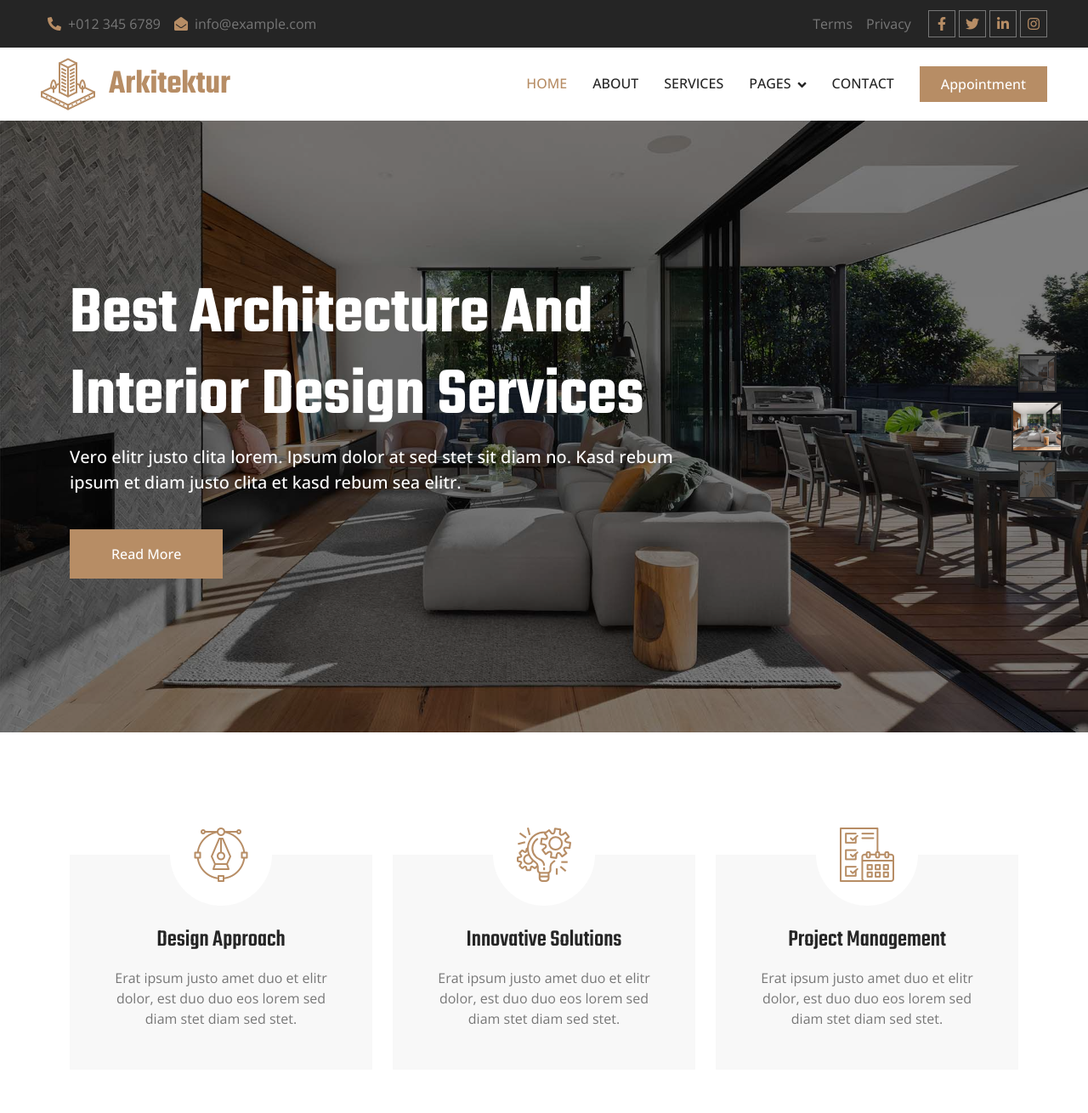
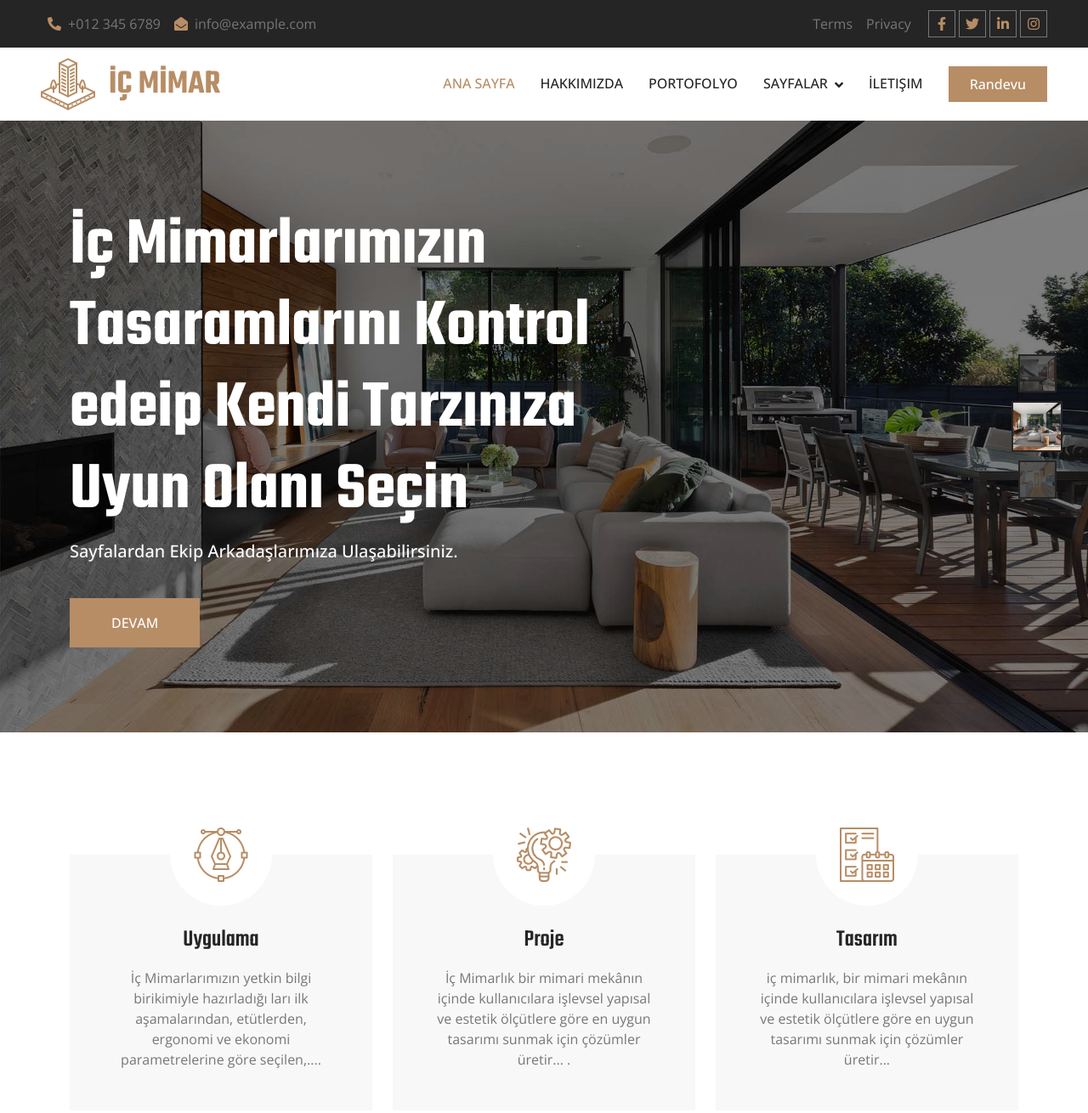
Before and after one commit to rahimeay/mimar.loc, a plain HTML site: page index.html in a window 1280 px wide. Shown: the top 1310 px of the page at 85% size. Drawn offline with nearby package versions, Linux system fonts and the light colour scheme.

Commit message:
menü türkçeleştirildi

```diff
--- a/index.html
+++ b/index.html
@@ -70,30 +70,30 @@
     <!-- Navbar Start -->
     <nav class="navbar navbar-expand-lg bg-white navbar-light sticky-top py-lg-0 px-lg-5 wow fadeIn" data-wow-delay="0.1s">
         <a href="index.html" class="navbar-brand ms-4 ms-lg-0">
-            <h1 class="text-primary m-0"><img class="me-3" src="img/icons/icon-1.png" alt="Icon">Arkitektur</h1>
+            <h1 class="text-primary m-0"><img class="me-3" src="img/icons/icon-1.png" alt="Icon">İÇ MİMAR</h1>
         </a>
         <button type="button" class="navbar-toggler me-4" data-bs-toggle="collapse" data-bs-target="#navbarCollapse">
             <span class="navbar-toggler-icon"></span>
         </button>
         <div class="collapse navbar-collapse" id="navbarCollapse">
             <div class="navbar-nav ms-auto p-4 p-lg-0">
-                <a href="index.html" class="nav-item nav-link active">Home</a>
-                <a href="about.html" class="nav-item nav-link">About</a>
-                <a href="service.html" class="nav-item nav-link">Services</a>
+                <a href="index.html" class="nav-item nav-link active">Ana Sayfa</a>
+                <a href="about.html" class="nav-item nav-link">Hakkımızda</a>
+                <a href="service.html" class="nav-item nav-link">Portofolyo</a>
                 <div class="nav-item dropdown">
-                    <a href="#" class="nav-link dropdown-toggle" data-bs-toggle="dropdown">Pages</a>
+                    <a href="#" class="nav-link dropdown-toggle" data-bs-toggle="dropdown">Sayfalar</a>
                     <div class="dropdown-menu border-0 m-0">
-                        <a href="feature.html" class="dropdown-item">Our Features</a>
-                        <a href="project.html" class="dropdown-item">Our Projects</a>
-                        <a href="team.html" class="dropdown-item">Team Members</a>
-                        <a href="appointment.html" class="dropdown-item">Appointment</a>
-                        <a href="testimonial.html" class="dropdown-item">Testimonial</a>
-                        <a href="404.html" class="dropdown-item">404 Page</a>
+                        <a href="feature.html" class="dropdown-item">Özelliklerimiz</a>
+                        <a href="project.html" class="dropdown-item">Projelerimiz</a>
+                        <a href="team.html" class="dropdown-item">Ekip Üyeleri</a>
+                        <a href="appointment.html" class="dropdown-item"></a>
+                        <a href="testimonial.html" class="dropdown-item"></a>
+                        <a href="404.html" class="dropdown-item"></a>
                     </div>
                 </div>
-                <a href="contact.html" class="nav-item nav-link">Contact</a>
+                <a href="contact.html" class="nav-item nav-link">İletişim</a>
             </div>
-            <a href="" class="btn btn-primary py-2 px-4 d-none d-lg-block">Appointment</a>
+            <a href="" class="btn btn-primary py-2 px-4 d-none d-lg-block">Randevu</a>
         </div>
     </nav>
     <!-- Navbar End -->
@@ -108,9 +108,9 @@
                     <div class="container">
                         <div class="row justify-content-start">
                             <div class="col-10 col-lg-8">
-                                <h1 class="display-1 text-white animated slideInDown">Best Architecture And Interior Design Services</h1>
-                                <p class="fs-5 fw-medium text-white mb-4 pb-3">Vero elitr justo clita lorem. Ipsum dolor at sed stet sit diam no. Kasd rebum ipsum et diam justo clita et kasd rebum sea elitr.</p>
-                                <a href="" class="btn btn-primary py-3 px-5 animated slideInLeft">Read More</a>
+                                <h1 class="display-1 text-white animated slideInDown">En İyi İç Mimar Tasarımları</h1>
+                                <p class="fs-5 fw-medium text-white mb-4 pb-3">Evinizin Daha Şık Görünmesi İçin Bizi Tercih Edin</p>
+                                <a href="" class="btn btn-primary py-3 px-5 animated slideInLeft">Devam</a>
                             </div>
                         </div>
                     </div>
@@ -122,9 +122,9 @@
                     <div class="container">
                         <div class="row justify-content-start">
                             <div class="col-10 col-lg-8">
-                                <h1 class="display-1 text-white animated slideInDown">Best Architecture And Interior Design Services</h1>
-                                <p class="fs-5 fw-medium text-white mb-4 pb-3">Vero elitr justo clita lorem. Ipsum dolor at sed stet sit diam no. Kasd rebum ipsum et diam justo clita et kasd rebum sea elitr.</p>
-                                <a href="" class="btn btn-primary py-3 px-5 animated slideInLeft">Read More</a>
+                                <h1 class="display-1 text-white animated slideInDown">İç Mimarlarımızın Tasaramlarını Kontrol edeip Kendi Tarzınıza Uyun Olanı Seçin</h1>
+                                <p class="fs-5 fw-medium text-white mb-4 pb-3">Sayfalardan Ekip Arkadaşlarımıza Ulaşabilirsiniz.</p>
+                                <a href="" class="btn btn-primary py-3 px-5 animated slideInLeft">DEVAM</a>
                             </div>
                         </div>
                     </div>
@@ -136,9 +136,9 @@
                     <div class="container">
                         <div class="row justify-content-start">
                             <div class="col-10 col-lg-8">
-                                <h1 class="display-1 text-white animated slideInDown">Best Architecture And Interior Design Services</h1>
-                                <p class="fs-5 fw-medium text-white mb-4 pb-3">Vero elitr justo clita lorem. Ipsum dolor at sed stet sit diam no. Kasd rebum ipsum et diam justo clita et kasd rebum sea elitr.</p>
-                                <a href="" class="btn btn-primary py-3 px-5 animated slideInLeft">Read More</a>
+                                <h1 class="display-1 text-white animated slideInDown">Hizmetimizden Memnun kalacaksınız</h1>
+                                <p class="fs-5 fw-medium text-white mb-4 pb-3">Pişman olmayacaksınız</p>
+                                <a href="" class="btn btn-primary py-3 px-5 animated slideInLeft">Devam</a>
                             </div>
                         </div>
                     </div>
@@ -158,8 +158,8 @@
                         <div class="fact-icon">
                             <img src="img/icons/icon-2.png" alt="Icon">
                         </div>
-                        <h3 class="mb-3">Design Approach</h3>
-                        <p class="mb-0">Erat ipsum justo amet duo et elitr dolor, est duo duo eos lorem sed diam stet diam sed stet.</p>
+                        <h3 class="mb-3">Uygulama</h3>
+                        <p class="mb-0">İç Mimarlarımızın yetkin bilgi birikimiyle hazırladığı ları ilk aşamalarından, etütlerden, ergonomi ve ekonomi parametrelerine göre seçilen,....</p>
                     </div>
                 </div>
                 <div class="col-lg-4 col-md-6 wow fadeInUp" data-wow-delay="0.3s">
@@ -167,8 +167,9 @@
                         <div class="fact-icon">
                             <img src="img/icons/icon-3.png" alt="Icon">
                         </div>
-                        <h3 class="mb-3">Innovative Solutions</h3>
-                        <p class="mb-0">Erat ipsum justo amet duo et elitr dolor, est duo duo eos lorem sed diam stet diam sed stet.</p>
+                        <h3 class="mb-3">Proje</h3>
+                        <p class="mb-0"> İç Mimarlık bir mimari mekânın içinde kullanıcılara işlevsel yapısal ve estetik ölçütlere göre en uygun tasarımı sunmak için çözümler üretir...
+                        .</p>
                     </div>
                 </div>
                 <div class="col-lg-4 col-md-6 wow fadeInUp" data-wow-delay="0.5s">
@@ -176,8 +177,8 @@
                         <div class="fact-icon">
                             <img src="img/icons/icon-4.png" alt="Icon">
                         </div>
-                        <h3 class="mb-3">Project Management</h3>
-                        <p class="mb-0">Erat ipsum justo amet duo et elitr dolor, est duo duo eos lorem sed diam stet diam sed stet.</p>
+                        <h3 class="mb-3">Tasarım</h3>
+                        <p class="mb-0"> iç mimarlık, bir mimari mekânın içinde kullanıcılara işlevsel yapısal ve estetik ölçütlere göre en uygun tasarımı sunmak için çözümler üretir...</p>
                     </div>
                 </div>
             </div>
```
Also changed, not shown: 1 other file.
